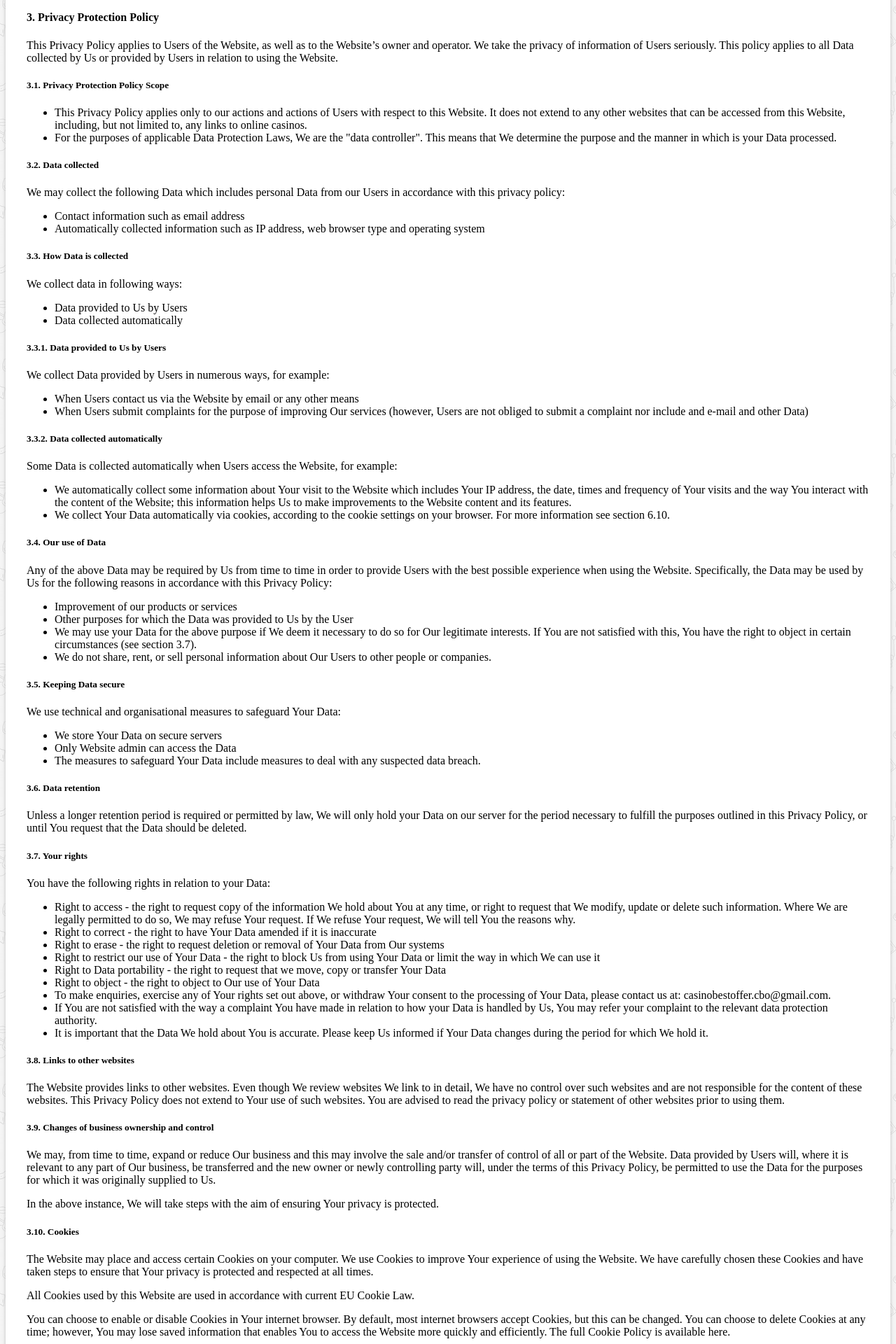
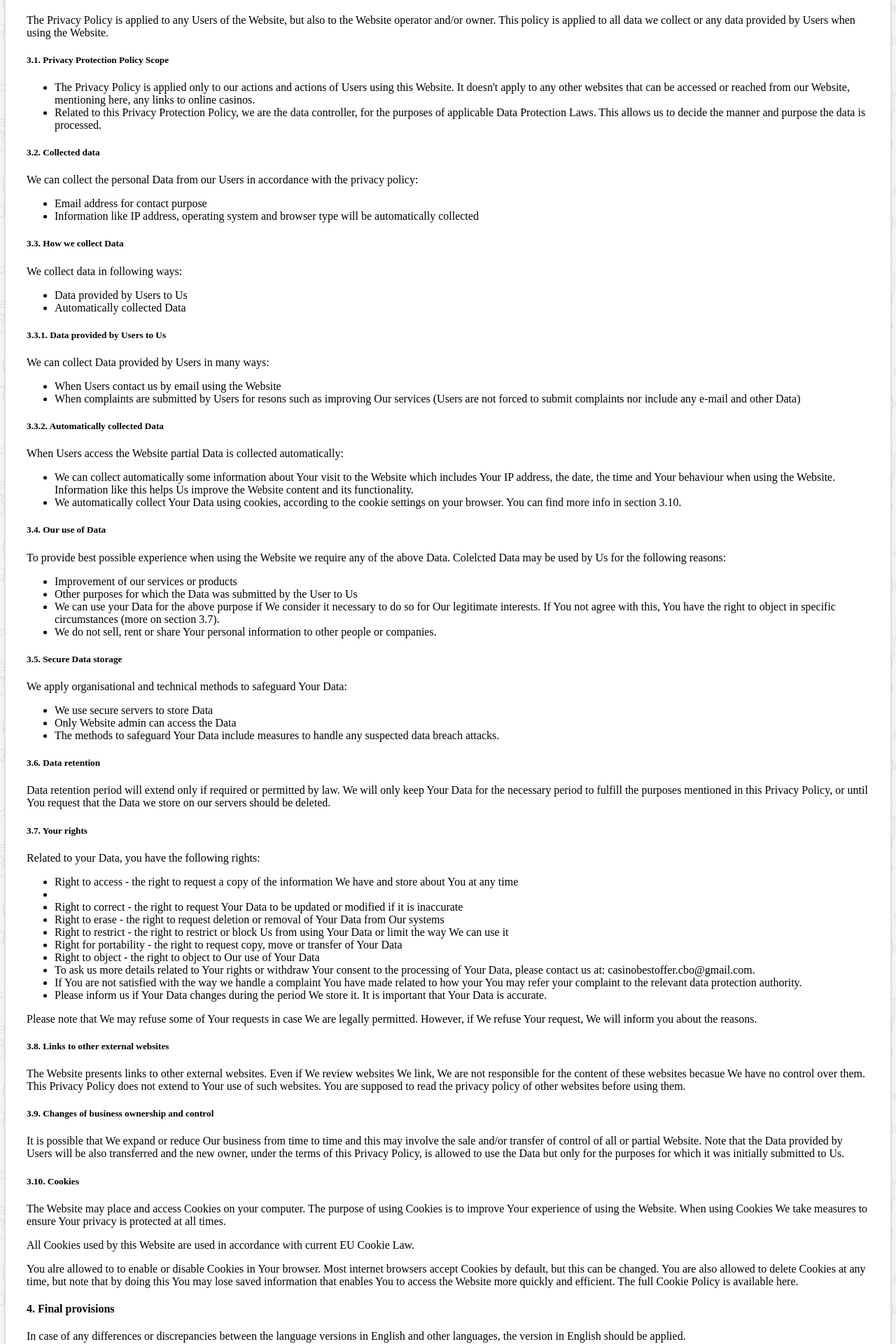
Before and after one commit to sandrumirceaioan/cmap, an Angular app: page /terms-and-conditions in a window 1280 px wide. Shown: the part 790-2710 px from the top of the page at 70% size. Built offline with nearby package versions, Linux system fonts and the light colour scheme; what angular-bootstrap-md would draw is missing.

Commit message:
terms complete

```diff
--- a/src/app/terms/terms.component.html
+++ b/src/app/terms/terms.component.html
@@ -40,91 +40,91 @@
 
                             <li>2.8. In the event that any part of the Terms is not in accordance with the legislation of the User’s country, the other parts of the Terms remain in validity.</li>
 
-                            <li>2.9. Casino Best Offer images, logos, trademarks and texts published on the Website constitute our intellectual property. Logos and trademarks of online casinos, gambling providers and payment providers are subject to intellectual property rights belonging to the respective operators of these casinos, gambling platforms and payment services. We publish these logos and trademarks on the Website only for the purpose of referring to the services provided by the respective trademark owners (nominative fair use). Copying the content to other websites is allowed only with working do-follow backlinks in form of "a" html tag or with our prior approval. Content and parts of a content can be republished on Wikipedia.org website just with no-follow backlinks "a" html tag).</li></ul>
+                            <li>2.9. Casino Best Offer content like images, logos, trademarks and texts published on the Website is part of our intellectual property. All casino logos and trademarks we present but also listed software and payment providers, represent intellectual property of the respective casino/software/payment operators. We are showing this data on the Website only for refference purposes. If this content is duplicated to other websites is allowed only with working do-follow backlinks or with our prior approval.</li></ul>
 
                             <h4>3. Privacy Protection Policy</h4>
-                            <p>This Privacy Policy applies to Users of the Website, as well as to the Website’s owner and operator. We take the privacy of information of Users seriously. This policy applies to all Data collected by Us or provided by Users in relation to using the Website.</p>
+                            <p>The Privacy Policy is applied to any Users of the Website, but also to the Website operator and/or owner. This policy is applied to all data we collect or any data provided by Users when using the Website.</p>
 
                             <h5>3.1. Privacy Protection Policy Scope</h5>
-                            <ul><li>This Privacy Policy applies only to our actions and actions of Users with respect to this Website. It does not extend to any other websites that can be accessed from this Website, including, but not limited to, any links to online casinos.</li>
-                            <li>For the purposes of applicable Data Protection Laws, We are the "data controller". This means that We determine the purpose and the manner in which is your Data processed.</li></ul>
+                            <ul><li>The Privacy Policy is applied only to our actions and actions of Users using this Website. It doesn't apply to any other websites that can be accessed or reached from our Website, mentioning here, any links to online casinos.</li>
+                            <li>Related to this Privacy Protection Policy, we are the data controller, for the purposes of applicable Data Protection Laws. This allows us to decide the manner and purpose the data is processed.</li></ul>
 
-                            <h5>3.2. Data collected</h5>
-                            <p>We may collect the following Data which includes personal Data from our Users in accordance with this privacy policy:</p>
+                            <h5>3.2. Collected data</h5>
+                            <p>We can collect the personal Data from our Users in accordance with the privacy policy:</p>
 
-                            <ul><li>Contact information such as email address</li>
-                            <li>Automatically collected information such as IP address, web browser type and operating system</li></ul>
+                            <ul><li>Email address for contact purpose</li>
+                            <li>Information like IP address, operating system and browser type will be automatically collected</li></ul>
 
-                            <h5>3.3. How Data is collected</h5>
+                            <h5>3.3. How we collect Data</h5>
                             <p>We collect data in following ways:</p>
 
-                            <ul><li>Data provided to Us by Users</li>
-                            <li>Data collected automatically</li></ul>
+                            <ul><li>Data provided by Users to Us</li>
+                            <li>Automatically collected Data</li></ul>
 
-                            <h5>3.3.1. Data provided to Us by Users</h5>
+                            <h5>3.3.1. Data provided by Users to Us</h5>
 
-                            <p>We collect Data provided by Users in numerous ways, for example:</p>
+                            <p>We can collect Data provided by Users in many ways:</p>
 
-                            <ul><li>When Users contact us via the Website by email or any other means</li>
-                            <li>When Users submit complaints for the purpose of improving Our services (however, Users are not obliged to submit a complaint nor include and e-mail and other Data)</li></ul>
+                            <ul><li>When Users contact us by email using the Website</li>
+                            <li>When complaints are submitted by Users for resons such as improving Our services (Users are not forced to submit complaints nor include any e-mail and other Data)</li></ul>
 
-                            <h5>3.3.2. Data collected automatically</h5>
+                            <h5>3.3.2. Automatically collected Data</h5>
 
-                            <p>Some Data is collected automatically when Users access the Website, for example:</p>
+                            <p>When Users access the Website partial Data is collected automatically:</p>
 
-                            <ul><li>We automatically collect some information about Your visit to the Website which includes Your IP address, the date, times and frequency of Your visits and the way You interact with the content of the Website; this information helps Us to make improvements to the Website content and its features.</li>
-                            <li>We collect Your Data automatically via cookies, according to the cookie settings on your browser. For more information see section 6.10.</li></ul>
+                            <ul><li>We can collect automatically some information about Your visit to the Website which includes Your IP address, the date, the time and Your behaviour when using the Website. Information like this helps Us improve the Website content and its functionality.</li>
+                            <li>We automatically collect Your Data using cookies, according to the cookie settings on your browser. You can find more info in section 3.10.</li></ul>
 
                             <h5>3.4. Our use of Data</h5>
-                            <p>Any of the above Data may be required by Us from time to time in order to provide Users with the best possible experience when using the Website. Specifically, the Data may be used by Us for the following reasons in accordance with this Privacy Policy:</p>
+                            <p>To provide best possible experience when using the Website we require any of the above Data. Colelcted Data may be used by Us for the following reasons:</p>
 
-                            <ul><li>Improvement of our products or services</li>
-                            <li>Other purposes for which the Data was provided to Us by the User</li>
-                            <li>We may use your Data for the above purpose if We deem it necessary to do so for Our legitimate interests. If You are not satisfied with this, You have the right to object in certain circumstances (see section 3.7).</li>
-                            <li>We do not share, rent, or sell personal information about Our Users to other people or companies.</li></ul>
+                            <ul><li>Improvement of our services or products</li>
+                            <li>Other purposes for which the Data was submitted by the User to Us</li>
+                            <li>We can use your Data for the above purpose if We consider it necessary to do so for Our legitimate interests. If You not agree with this, You have the right to object in specific circumstances (more on section 3.7).</li>
+                            <li>We do not sell, rent or share Your personal information to other people or companies.</li></ul>
 
-                            <h5>3.5. Keeping Data secure</h5>
-                            <p>We use technical and organisational measures to safeguard Your Data:</p>
+                            <h5>3.5. Secure Data storage</h5>
+                            <p>We apply organisational and technical methods to safeguard Your Data:</p>
 
-                            <ul><li>We store Your Data on secure servers</li>
+                            <ul><li>We use secure servers to store Data</li>
                             <li>Only Website admin can access the Data</li>
-                            <li>The measures to safeguard Your Data include measures to deal with any suspected data breach.</li></ul>
+                            <li>The methods to safeguard Your Data include measures to handle any suspected data breach attacks.</li></ul>
 
                             <h5>3.6. Data retention</h5>
-                            <p>Unless a longer retention period is required or permitted by law, We will only hold your Data on our server for the period necessary to fulfill the purposes outlined in this Privacy Policy, or until You request that the Data should be deleted.</p>
+                            <p>Data retention period will extend only if required or permitted by law. We will only keep Your Data for the necessary period to fulfill the purposes mentioned in this Privacy Policy, or until You request that the Data we store on our servers should be deleted.</p>
 
                             <h5>3.7. Your rights</h5>
-                            <p>You have the following rights in relation to your Data:</p>
+                            <p>Related to your Data, you have the following rights:</p>
 
-                            <ul><li>Right to access - the right to request copy of the information We hold about You at any time, or right to request that We modify, update or delete such information. Where We are legally permitted to do so, We may refuse Your request. If We refuse Your request, We will tell You the reasons why.</li>
-                            <li>Right to correct - the right to have Your Data amended if it is inaccurate</li>
+                            <ul><li>Right to access - the right to request a copy of the information We have and store about You at any time<li>
+                            <li>Right to correct - the right to request Your Data to be updated or modified if it is inaccurate</li>
                             <li>Right to erase - the right to request deletion or removal of Your Data from Our systems</li>
-                            <li>Right to restrict our use of Your Data - the right to block Us from using Your Data or limit the way in which We can use it</li>
-                            <li>Right to Data portability - the right to request that we move, copy or transfer Your Data</li>
+                            <li>Right to restrict - the right to restrict or block Us from using Your Data or limit the way We can use it</li>
+                            <li>Right for portability - the right to request copy, move or transfer of Your Data</li>
                             <li>Right to object - the right to object to Our use of Your Data</li>
-                            <li>To make enquiries, exercise any of Your rights set out above, or withdraw Your consent to the processing of Your Data, please contact us at: casinobestoffer.cbo@gmail.com.</li>
-                            <li>If You are not satisfied with the way a complaint You have made in relation to how your Data is handled by Us, You may refer your complaint to the relevant data protection authority.</li>
-                            <li>It is important that the Data We hold about You is accurate. Please keep Us informed if Your Data changes during the period for which We hold it.</li></ul>
+                            <li>To ask us more details related to Your rights or withdraw Your consent to the processing of Your Data, please contact us at: casinobestoffer.cbo@gmail.com.</li>
+                            <li>If You are not satisfied with the way we handle a complaint You have made related to how your You may refer your complaint to the relevant data protection authority.</li>
+                            <li>Please inform us if Your Data changes during the period We store it. It is important that Your Data is accurate.</li></ul>
 
-                            <h5>3.8. Links to other websites</h5>
-                            <p>The Website provides links to other websites. Even though We review websites We link to in detail, We have no control over such websites and are not responsible for the content of these websites. This Privacy Policy does not extend to Your use of such websites. You are advised to read the privacy policy or statement of other websites prior to using them.</p>
+                            <p>Please note that We may refuse some of Your requests in case We are legally permitted. However, if We refuse Your request, We will inform you about the reasons.</p>
+
+                            <h5>3.8. Links to other external websites</h5>
+                            <p>The Website presents links to other external websites. Even if We review websites We link, We are not responsible for the content of these websites becasue We have no control over them. This Privacy Policy does not extend to Your use of such websites. You are supposed to read the privacy policy of other websites before using them.</p>
 
                             <h5>3.9. Changes of business ownership and control</h5>
-                            <p>We may, from time to time, expand or reduce Our business and this may involve the sale and/or transfer of control of all or part of the Website. Data provided by Users will, where it is relevant to any part of Our business, be transferred and the new owner or newly controlling party will, under the terms of this Privacy Policy, be permitted to use the Data for the purposes for which it was originally supplied to Us.</p>
-                            <p>In the above instance, We will take steps with the aim of ensuring Your privacy is protected.</p>
+                            <p>It is possible that We expand or reduce Our business from time to time and this may involve the sale and/or transfer of control of all or partial Website. Note that the Data provided by Users will be also transferred and the new owner, under the terms of this Privacy Policy, is allowed to use the Data but only for the purposes for which it was initially submitted to Us.</p>
 
                             <h5>3.10. Cookies</h5>
-                            <p>The Website may place and access certain Cookies on your computer. We use Cookies to improve Your experience of using the Website. We have carefully chosen these Cookies and have taken steps to ensure that Your privacy is protected and respected at all times.</p>
+                            <p>The Website may place and access Cookies on your computer. The purpose of using Cookies is to improve Your experience of using the Website. When using Cookies We take measures to ensure Your privacy is protected at all times.</p>
                             <p>All Cookies used by this Website are used in accordance with current EU Cookie Law.</p>
-                            <p>You can choose to enable or disable Cookies in Your internet browser. By default, most internet browsers accept Cookies, but this can be changed.
-                            You can choose to delete Cookies at any time; however, You may lose saved information that enables You to access the Website more quickly and efficiently.
-                            The full Cookie Policy is available here.</p>
+                            <p>You alre allowed to to enable or disable Cookies in Your browser. Most internet browsers accept Cookies by default, but this can be changed.
+                            You are also allowed to delete Cookies at any time, but note that by doing this You may lose saved information that enables You to access the Website more quickly and efficient. The full Cookie Policy is available here.</p>
 
                             <h4>4. Final provisions</h4>
-                            <p>In case of any discrepancies between the language versions in English and other languages, the version in English shall be applied.</p>
-                            <p>The conditions can be changed any time without prior notice.</p>
+                            <p>In case of any differences or discrepancies between the language versions in English and other languages, the version in English should be applied.</p>
+                            <p>The terms and conditions can be updated any time without previous notice.</p>
 
-                            <p>Updated: March 17, 2020</p>
+                            <p>Updated: April 04, 2020</p>
                         </div>
                     </div>
                 </div>
```
